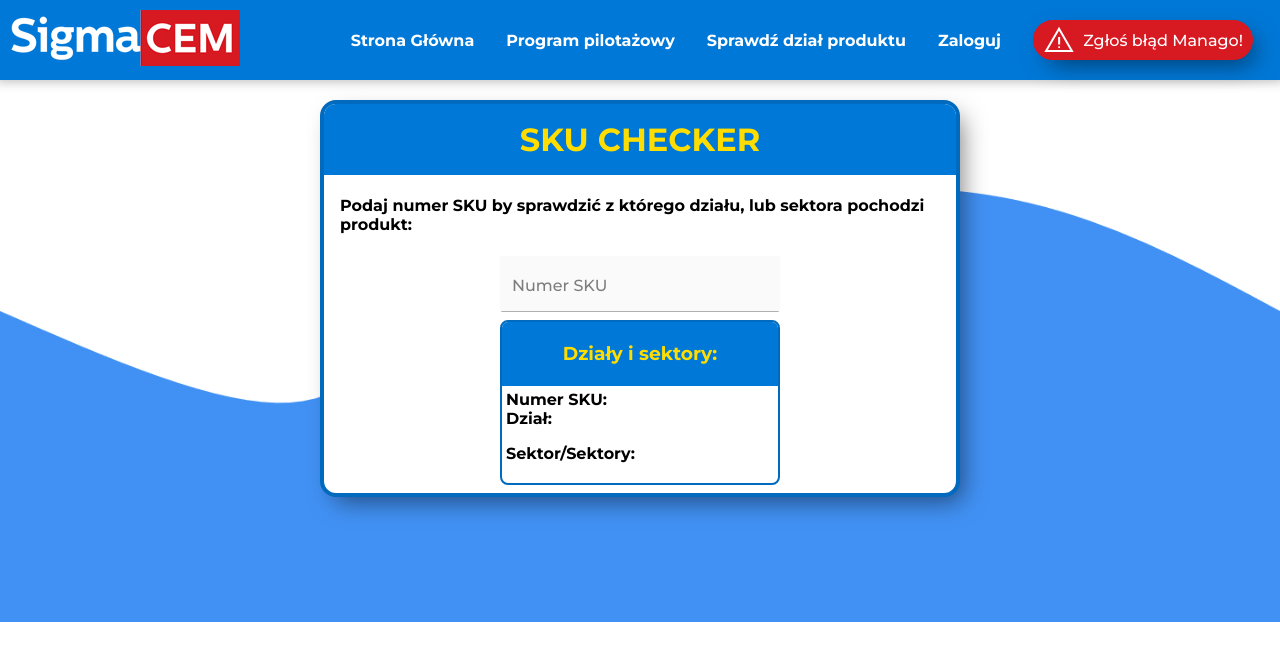
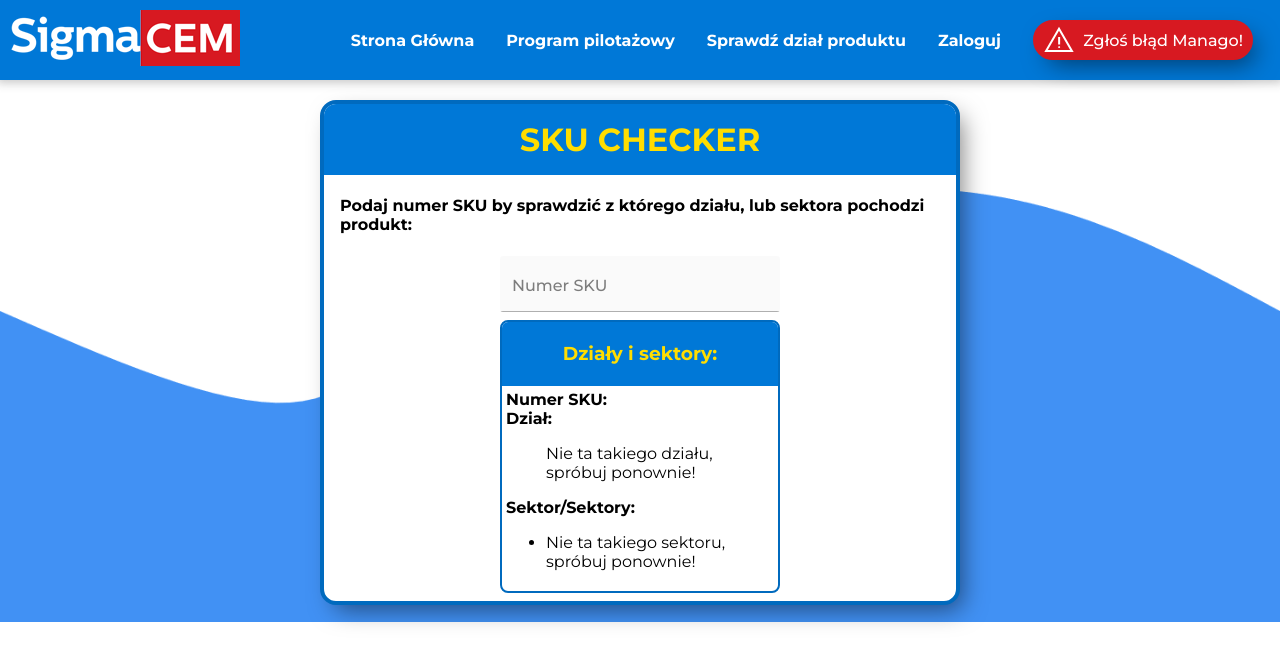
Before and after one commit to mariuszkuc24/sigmacemgit, a React (Create React App) app: page /skuchecker in a window 1280 px wide. Shown: the top 662 px of the page. Built offline with nearby package versions, Linux system fonts and the light colour scheme.

Commit message:
Update skuchecker.tsx

```diff
--- a/src/components/Skuchecker/skuchecker.tsx
+++ b/src/components/Skuchecker/skuchecker.tsx
@@ -1,16 +1,11 @@
-import React from 'react';
-import { useState } from 'react';
-import './skuchecker.scss';
+import React from "react";
+import { useState } from "react";
+import "./skuchecker.scss";
+const ShowShopSection = ({ inputed }: any) => {
+  let shopSection: any;
+  let shopSectors: any=[];
+  const firstNumAtEnteredSku = parseInt(inputed.charAt(0));
 
-const Skuchecker = () => {
-  let shopSection: string = "";
-  let shopSectors: any = [];
-  const [value, setValue] = useState('');
-  const showSectors = () => {
-    const firstNumAtEnteredSku = parseInt(value.charAt(0));
-    console.log("len:" + value.length);
-    if (value.length === 4 || value.length === 5) {
-      console.log(firstNumAtEnteredSku);
     switch (firstNumAtEnteredSku) {
       case 1:
         shopSection = "Metalowy";
@@ -53,18 +48,21 @@ const Skuchecker = () => {
         shopSectors = ["Nie ta takiego sektoru, spróbuj ponownie!"];
         break;
     }
-    }
-    console.log(shopSection);
+  return (
+    <div id="list-info">
+      <b>Dział:</b>
+      <ul id="list-section">{shopSection}</ul>
+      <b>Sektor/Sektory:</b>
+      <ul id="list-sectors">{shopSectors.map((shopSector: any)=>(<li key={shopSector}>{shopSector}</li>))}</ul>
+    </div>
+  );
+};
+const Skuchecker = () => {
+  const [value, setValue] = useState("");
 
-  }
   const handleChange = (event: React.ChangeEvent<HTMLInputElement>) => {
     setValue(event.target.value);
-    showSectors();
   };
-
-  // console.log(value);
-  // console.log(typeof value);
-  // console.log(Number(value));
 
   return (
     <section className="sku-checker-container">
@@ -73,7 +71,10 @@ const Skuchecker = () => {
       </div>
 
       <div className="sku-checker-input-panel">
-        <h4>Podaj numer SKU by sprawdzić z którego działu, lub sektora pochodzi produkt: </h4>
+        <h4>
+          Podaj numer SKU by sprawdzić z którego działu, lub sektora pochodzi
+          produkt:{" "}
+        </h4>
         <label htmlFor="inp" className="inp">
           <input
             type="text"
@@ -91,17 +92,10 @@ const Skuchecker = () => {
           <h3>Działy i sektory:</h3>
         </div>
         <div className="sku-checker-output-panel-content">
-          <span>Numer SKU: <em id="log-number">{value}</em></span>
-          <div id="list-info">
-            <b>Dział:</b>
-            <ul id="list-section">
-              {shopSection}
-            </ul>
-            <b>Sektor/Sektory:</b>
-            <ul id="list-sectors">
-              {shopSectors}
-            </ul>
-          </div>
+          <span>
+            Numer SKU: <em id="log-number">{value}</em>
+          </span>
+          <ShowShopSection inputed={value} />
         </div>
       </div>
     </section>
```
Lines whose indentation alone changed are shown as unchanged.
